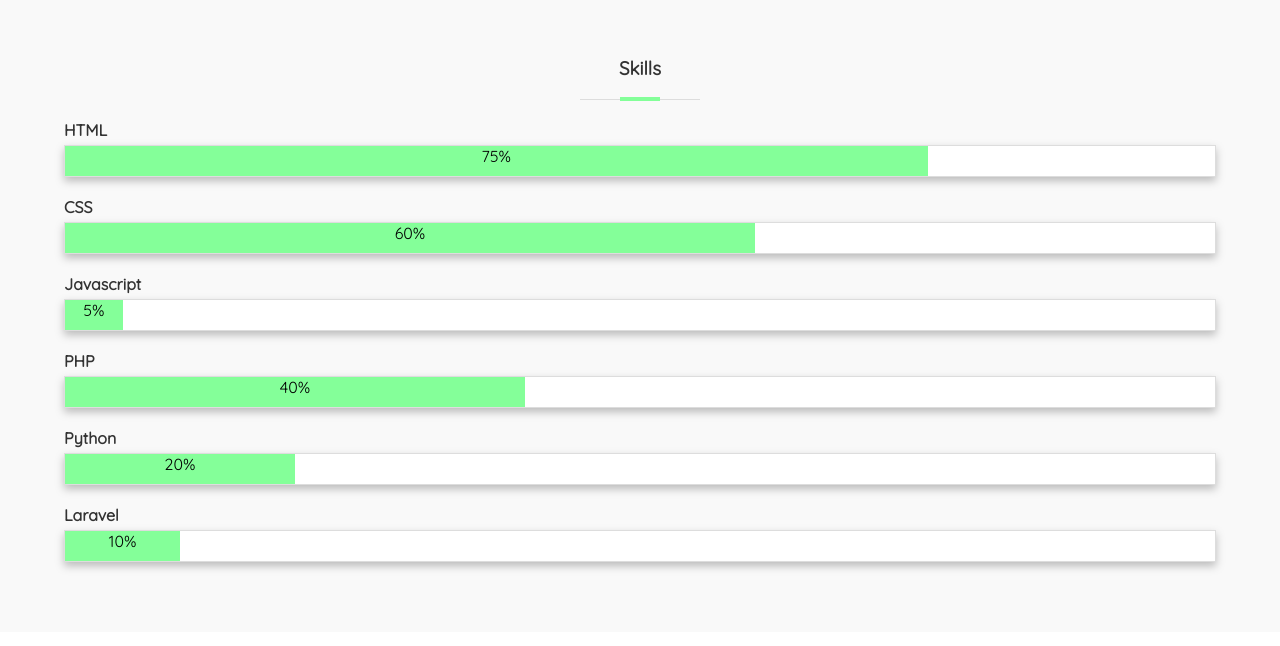
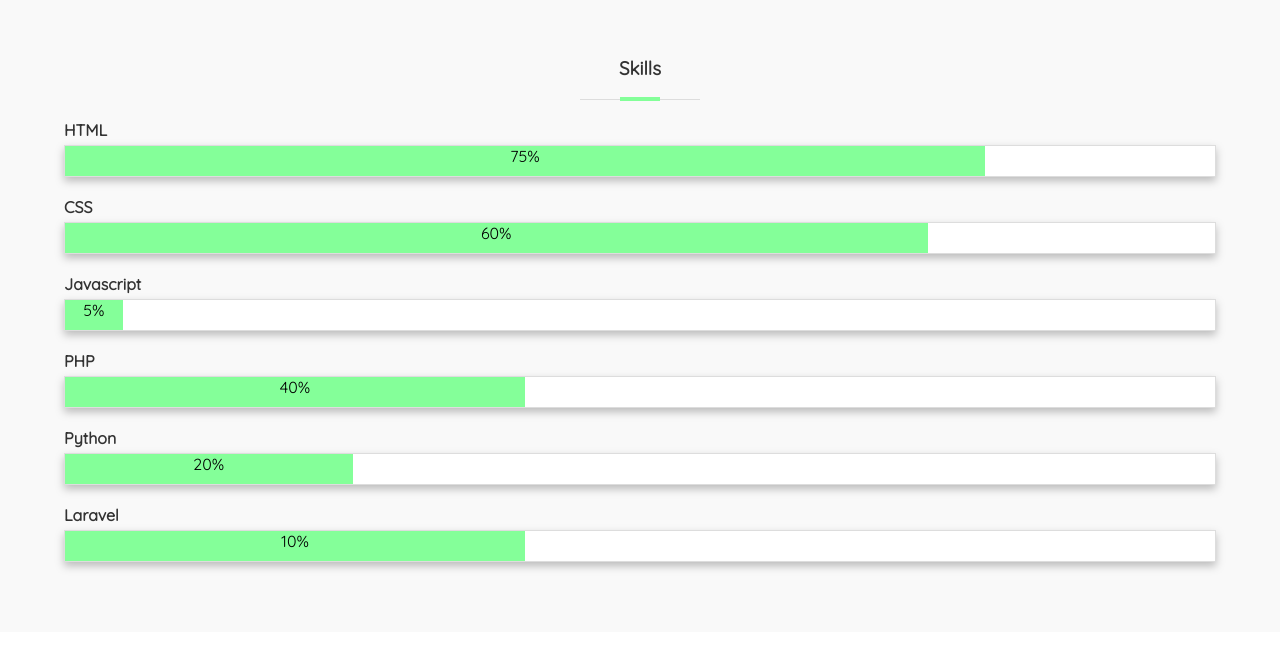
Before and after one commit to SamuelAndhika147/My-Profile, a plain HTML site: page Index.html in a window 1280 px wide. Shown: the part 1149-1795 px from the top of the page. Drawn offline with Linux system fonts and the light colour scheme.

Commit message:
change skill

```diff
--- a/index.css
+++ b/index.css
@@ -186,10 +186,10 @@ section h3::after {
 	text-align: center;
 }
 .html {
-	width: 75%;
+	width: 80%;
 }
 .css {
-	width: 60%;
+	width: 75%;
 }
 .js {
 	width: 5%;
@@ -199,11 +199,11 @@ section h3::after {
 }
 
 .python{
-	width: 20%;
+	width: 25%;
 }
 
 .laravel {
-    width: 10%;
+    width: 40%;
 }
 
 #element .bar {
```
